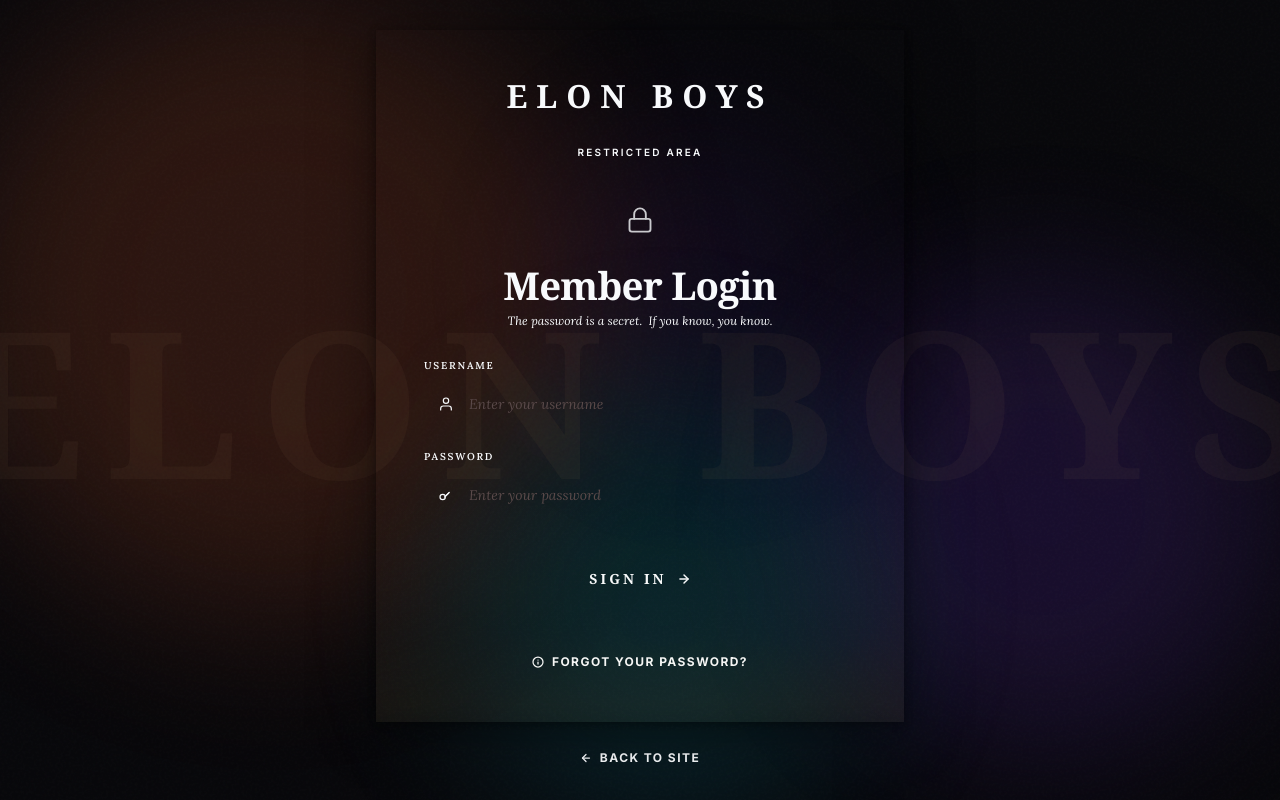
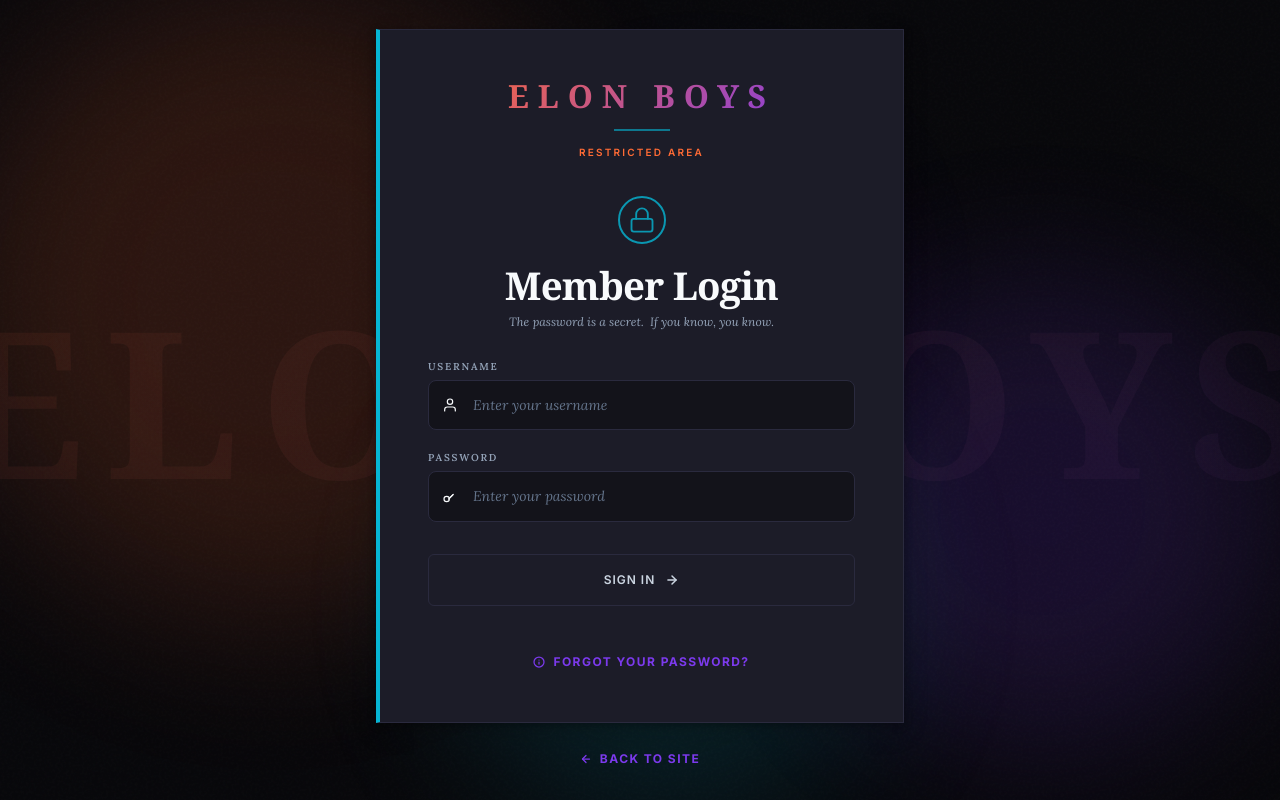
Before and after one commit to sojib96/elon_boys, a FastAPI app: page /login in a window 1280 px wide. Run offline with FastAPI, Linux system fonts and the light colour scheme; some libraries are stand-ins or nearby versions.

Commit message:
Redesign login page: gradient ELON BOYS, ember RESTRICTED AREA, cyan accents, violet input hovers, secondary-style button, ambient bg, card hover/active

```diff
--- a/app/static/css/private.css
+++ b/app/static/css/private.css
@@ -596,15 +596,15 @@
    ══════════════════════════════════════════════════════════════ */
 
 .page-login {
-  --login-bg: #0A0505;
-  --login-card: #1C1818;
-  --login-accent: #800000;
-  --login-accent-hover: #993333;
-  --login-gold: #C4A35A;
-  --login-cream: #EDE6D8;
-  --login-muted: #8A7A7A;
-  --login-input: #241E1E;
-  --login-border: #2A2222;
+  --login-bg: transparent;
+  --login-card: var(--color-surface-elevated);
+  --login-accent: var(--color-ember);
+  --login-accent-hover: var(--color-ember-hover);
+  --login-gold: var(--color-cyan);
+  --login-cream: var(--color-text);
+  --login-muted: var(--color-text-muted);
+  --login-input: var(--color-surface);
+  --login-border: var(--color-border);
 }
 
 body.page-login > nav,
@@ -635,8 +634,10 @@ body.page-login #scroll-top {
   font-family: 'Playfair Display', Georgia, serif;
   font-weight: 900;
   font-size: clamp(5rem, 16vw, 14rem);
-  color: rgba(196, 163, 90, 0.05);
-  text-shadow: 0 0 60px rgba(196, 163, 90, 0.03), 0 0 120px rgba(196, 163, 90, 0.015);
+  background: linear-gradient(135deg, rgba(255, 107, 53, 0.07), rgba(124, 58, 237, 0.04));
+  -webkit-background-clip: text;
+  -webkit-text-fill-color: transparent;
+  background-clip: text;
   letter-spacing: 0.1em;
   line-height: 1;
   white-space: nowrap;
@@ -663,35 +664,23 @@ body.page-login #scroll-top {
 /* ── Card ── */
 .login-card {
   position: relative;
-  background: var(--login-card);
-  border-left: 4px solid var(--login-accent);
-  box-shadow: 0 8px 48px rgba(0, 0, 0, 0.5), 0 2px 8px rgba(0, 0, 0, 0.3);
+  background: var(--color-surface-elevated);
+  border: 1px solid var(--color-border);
+  border-left: 4px solid var(--color-cyan);
+  box-shadow: var(--shadow-card);
+  transition: all 0.3s cubic-bezier(0.22, 1, 0.36, 1);
 }
 
-/* ── Slow scan effect ── */
-.login-card::after {
-  content: '';
-  position: absolute;
-  inset: 0;
-  pointer-events: none;
-  background: linear-gradient(
-    to bottom,
-    transparent 0%,
-    transparent 35%,
-    rgba(196, 163, 90, 0.03) 45%,
-    rgba(196, 163, 90, 0.07) 50%,
-    rgba(196, 163, 90, 0.03) 55%,
-    transparent 65%,
-    transparent 100%
-  );
-  background-size: 100% 200%;
-  animation: scan 7s ease-in-out infinite;
+.login-card:hover {
+  border-color: var(--color-violet);
+  transform: translateY(-2px);
+  box-shadow: var(--shadow-card-hover);
 }
 
-@keyframes scan {
-  0%   { background-position: 0% 0%; }
-  50%  { background-position: 0% 100%; }
-  100% { background-position: 0% 0%; }
+.login-card:focus-within {
+  border-color: var(--color-violet);
+  transform: translateY(-2px);
+  box-shadow: var(--shadow-card-hover);
 }
 
 /* ── Masthead ── */
@@ -704,7 +693,10 @@ body.page-login #scroll-top {
   font-weight: 900;
   font-size: clamp(1.5rem, 3.5vw, 2rem);
   letter-spacing: 0.28em;
-  color: var(--login-cream);
+  background: linear-gradient(135deg, var(--color-ember), var(--color-violet));
+  -webkit-background-clip: text;
+  -webkit-text-fill-color: transparent;
+  background-clip: text;
   line-height: 1.1;
   text-align: center;
 }
@@ -712,9 +704,9 @@ body.page-login #scroll-top {
 .login-rule {
   width: 56px;
   height: 2px;
-  background: var(--login-gold);
+  background: var(--color-cyan);
   margin: 16px auto 14px;
-  opacity: 0.5;
+  opacity: 0.6;
 }
 
 .login-meta {
@@ -732,6 +724,10 @@ body.page-login #scroll-top {
   color: var(--login-muted);
 }
 
+.login-meta-restricted {
+  color: var(--color-ember);
+}
+
 /* ── Form body ── */
 .login-body {
   padding: 2.25rem 3rem 2.75rem;
@@ -741,13 +737,13 @@ body.page-login #scroll-top {
 .login-crest {
   width: 48px;
   height: 48px;
-  border: 2px solid var(--login-gold);
+  border: 2px solid var(--color-cyan);
   border-radius: 50%;
   display: flex;
   align-items: center;
   justify-content: center;
   margin: 0 auto 1.25rem;
-  color: var(--login-gold);
+  color: var(--color-cyan);
   opacity: 0.8;
 }
 
@@ -765,24 +761,24 @@ body.page-login #scroll-top {
   font-family: 'Lora', Georgia, serif;
   font-style: italic;
   font-size: 12px;
-  color: var(--login-muted);
+  color: var(--color-text-muted);
   line-height: 1.5;
   margin-bottom: 1.75rem;
 }
 
 /* ── Error banner ── */
 .login-error {
-  background: rgba(128, 0, 0, 0.12);
-  border: 1px solid rgba(128, 0, 0, 0.25);
-  border-left: 3px solid var(--login-accent);
-  color: #F0D8D0;
+  background: rgba(239, 68, 68, 0.1);
+  border: 1px solid rgba(239, 68, 68, 0.25);
+  border-left: 3px solid var(--color-error);
+  color: var(--color-error);
   font-family: 'Inter', system-ui, sans-serif;
   font-size: 14px;
   font-weight: 500;
   padding: 14px 18px 14px 18px;
   margin-bottom: 1.25rem;
   text-align: center;
-  border-radius: 2px;
+  border-radius: var(--radius-md);
 }
 
 /* ── Form ── */
@@ -801,7 +797,7 @@ body.page-login #scroll-top {
   font-size: 10px;
   letter-spacing: 0.18em;
   text-transform: uppercase;
-  color: var(--login-muted);
+  color: var(--color-text-muted);
   margin-bottom: 6px;
   text-align: left;
   padding-top: 0;
@@ -826,28 +822,32 @@ body.page-login #scroll-top {
   padding: 13px 14px 13px 44px;
   font-family: 'Lora', Georgia, serif;
   font-size: 15px;
-  color: var(--login-cream);
-  background: var(--login-input);
-  border: 1.5px solid transparent;
-  border-bottom: 1.5px solid var(--login-border);
-  border-radius: 0;
+  color: var(--color-text);
+  background: var(--color-surface);
+  border: 1.5px solid var(--color-border);
+  border-radius: var(--radius-md);
   outline: none;
+  transition: border-color 0.25s ease, box-shadow 0.25s ease, background 0.25s ease;
 }
 
 .login-form .field-wrapper .field-input::placeholder {
-  color: #5A4A4A;
+  color: var(--color-text-subtle);
   font-size: 14px;
   font-style: italic;
 }
 
+.login-form .field-wrapper .field-input:hover {
+  border-color: var(--color-violet);
+}
+
 .login-form .field-wrapper .field-input:focus {
-  background: #2A2222;
-  border-color: var(--login-border);
-  border-bottom-color: var(--login-accent);
+  background: var(--color-surface-elevated);
+  border-color: var(--color-violet);
+  box-shadow: 0 0 0 3px var(--color-violet-dim);
 }
 
 .login-form .field-wrapper .field-input.input-error {
-  border-bottom-color: #D55C3A;
+  border-color: var(--color-error);
 }
 
 /* ── Button ── */
@@ -859,25 +859,44 @@ body.page-login #scroll-top {
   width: 100%;
   margin-top: 0.75rem;
   padding: 16px 36px;
-  font-family: 'Playfair Display', Georgia, serif;
-  font-weight: 700;
-  font-size: 14px;
-  letter-spacing: 0.22em;
+  font-family: var(--font-sans);
+  font-weight: 600;
+  font-size: 12px;
+  letter-spacing: 0.08em;
   text-transform: uppercase;
-  color: var(--login-cream);
-  background: var(--login-accent);
-  border: 1.5px solid transparent;
+  color: var(--color-text-secondary);
+  background: transparent;
+  border: 1.5px solid var(--color-border);
+  border-radius: var(--radius-sm);
   cursor: pointer;
-  transition: background 0.3s ease, border-color 0.3s ease, color 0.3s ease;
+  transition: border-color 0.25s cubic-bezier(0.22, 1, 0.36, 1),
+              color 0.25s cubic-bezier(0.22, 1, 0.36, 1),
+              box-shadow 0.25s cubic-bezier(0.22, 1, 0.36, 1);
+  position: relative;
+  overflow: hidden;
+}
+
+.btn-login::after {
+  content: '';
+  position: absolute;
+  inset: 0;
+  background: rgba(255, 255, 255, 0.06);
+  opacity: 0;
+  transition: opacity 0.25s ease;
+}
+
+.btn-login:hover::after {
+  opacity: 1;
 }
 
 .btn-login:hover {
-  background: var(--login-accent-hover);
-  color: var(--login-cream);
+  border-color: var(--color-violet);
+  color: var(--color-violet);
+  box-shadow: var(--glow-violet);
 }
 
 .btn-login:active {
-  background: #660000;
+  transform: scale(0.96);
 }
 
 .btn-login .btn-arrow {
@@ -920,13 +939,13 @@ body.page-login #scroll-top {
   font-weight: 700;
   letter-spacing: 0.12em;
   text-transform: uppercase;
-  color: var(--login-gold);
+  color: var(--color-violet);
   text-decoration: none;
   transition: color 0.2s ease, opacity 0.2s ease;
 }
 
 .login-link:hover {
-  color: #D4B86A;
+  color: var(--color-violet-hover);
 }
 
 .login-link svg {
```
Also changed, not shown: other parts of app/static/css/private.css (+21 -13 lines).
